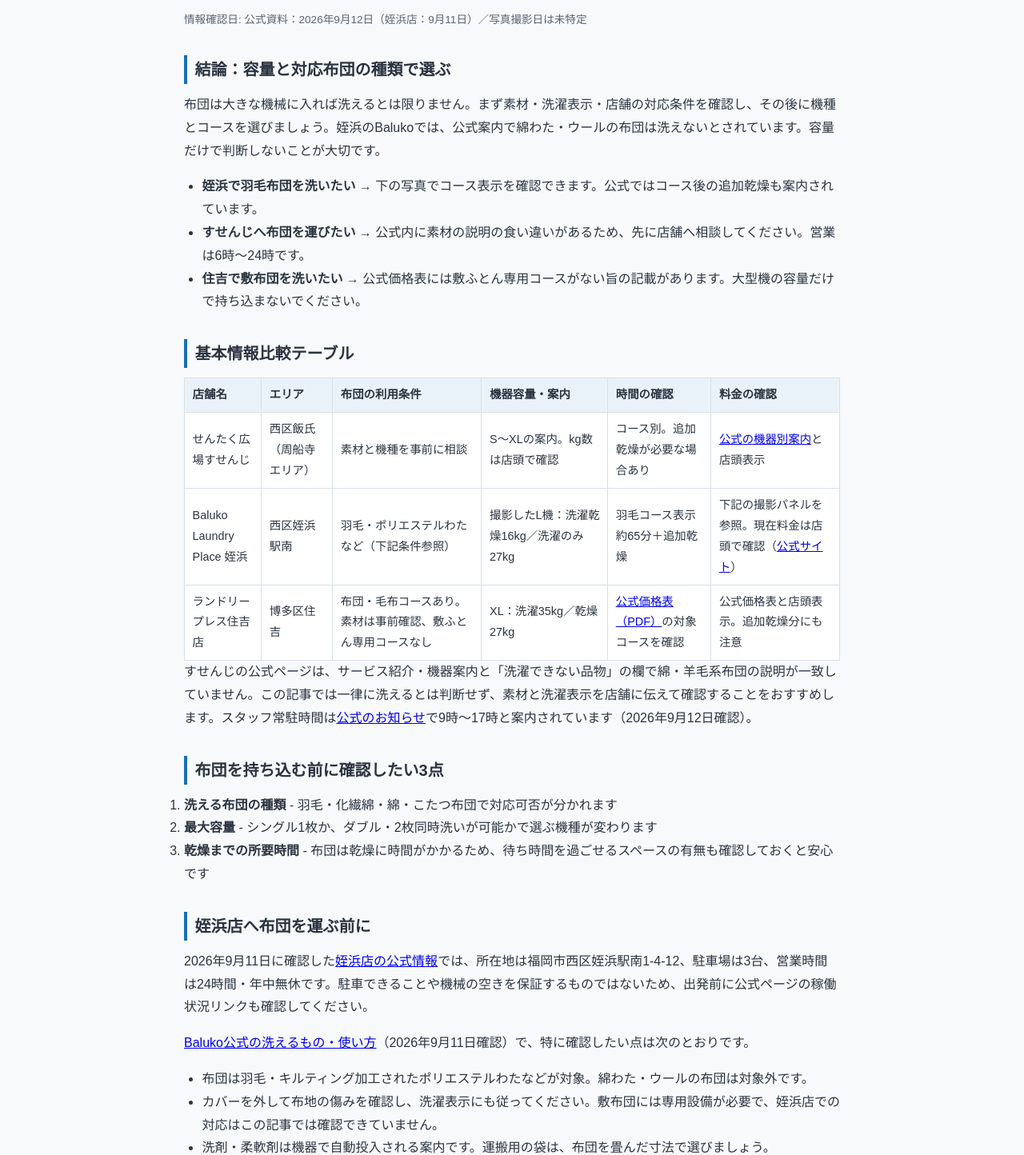
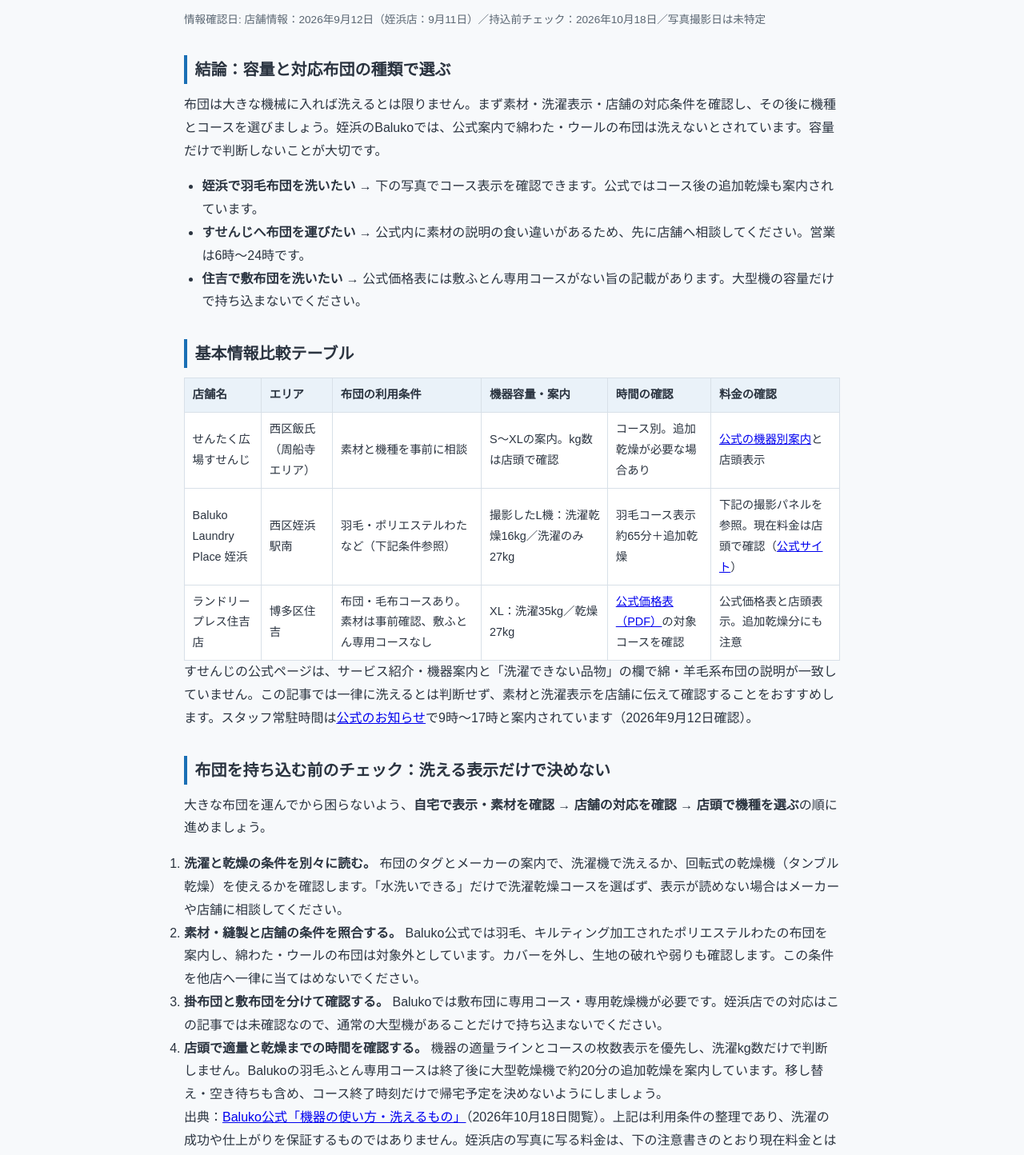
Before and after one commit to yu-ta-yu/coinlaundry-fukuoka, an Astro site: page /articles/fukuoka-coinlaundry-futon/ in a window 1280 px wide. Shown: the part 188-1632 px from the top of the page at 80% size. Built offline with nearby package versions, Linux system fonts and the light colour scheme; Astro itself is replaced by a stand-in of ours.

Commit message:
Clarify dryer pricing and futon preparation checks

```diff
--- a/src/content/articles/fukuoka-coinlaundry-24h-tenjin-hakata.md
+++ b/src/content/articles/fukuoka-coinlaundry-24h-tenjin-hakata.md
@@ -2,7 +2,7 @@
 title: "福岡の24時間コインランドリー3店舗比較｜住吉・警固・今川"
 slug: "fukuoka-coinlaundry-24h-tenjin-hakata"
 type: "cluster"
-last_verified: "公式資料：2026年9月12日"
+last_verified: "店舗情報：2026年9月12日／専用乾燥機の公式価格表：2026年10月18日"
 description: "住吉・警固・今川の24時間営業コインランドリー3店舗を所在地・駐車場・決済方法で比較。クリーニング受付との営業時間の違い、深夜利用前の確認点を紹介します。"
 # 楽天アフィリエイトのリンク取得後、下のコメントを外してhrefを差し替えると
 # 記事末尾に「あわせて便利なアイテム」ボックスが自動表示されます
@@ -30,6 +30,21 @@ description: "住吉・警固・今川の24時間営業コインランドリー3
 
 今川は天神そのものではなく、中央区今川の店舗です。徒歩分数は出発地や経路で変わるため、住所から地図で経路を確認してください。乾燥機の台数は今回の公式資料では確認できず、掲載していません。
 
+## 乾燥だけ使いたいときの料金の見方
+
+住吉・警固の公式価格表では、**洗濯乾燥機の「乾燥」欄と、別ページの「乾燥機価格」欄は別**です。乾燥だけを選ぶときは、使用する機器の種類を先に確認してください。
+
+| 専用乾燥機（住吉・警固の公式表） | 100円で運転する時間 | 300円分の運転時間（計算例） |
+|---|---|---|
+| 小型14kg | 10分 | 30分 |
+| 大型25kg | 7分 | 21分 |
+
+出典：[住吉店の公式価格表](https://www.laundrypress.net/wp-content/themes/laundry_press/pdf/fukuoka_store08_cl.pdf)・[警固店の公式価格表](https://www.laundrypress.net/wp-content/themes/laundry_press/pdf/fukuoka_store03_cl.pdf)の各3ページ目（2026年10月18日閲覧）。表は公式資料の掲載額で、現在の店頭料金を保証するものではありません。利用時は店頭表示を優先してください。
+
+300円の例は料金単位を3回分足した計算で、**その時間・金額で乾くという意味ではありません**。素材・量・脱水状態によって必要時間は変わり、追加料金がかかる場合があります。乾燥機を使える洗濯表示かを確認し、機器の適量ラインに従ってください。大きい機械が必ず安い・早いとは限りません。
+
+今川店にはこの料金を流用していません。今川を選ぶ場合は、[店舗公式ページ](https://baluko.jp/baluko-fukuokaimagawa/)の稼働状況リンクと店頭の容量・料金表示を確認してください。布団は衣類と同じ条件で判断せず、[持ち込む前の素材・コース確認](/articles/fukuoka-coinlaundry-futon/)もご覧ください。
+
 ## 深夜利用で気をつけたいポイント
 
 ### 立地と人通り
@@ -44,7 +59,7 @@ description: "住吉・警固・今川の24時間営業コインランドリー3
 
 ## 情報の確認範囲
 
-この記事は2026年9月12日に閲覧した公式店舗ページ・価格表をもとにしています。3店舗の現地写真、深夜利用、洗濯の仕上がりを実体験として評価した記事ではありません。臨時休業や機器の空き、現行料金は利用前に再確認してください。
+店舗情報は2026年9月12日に閲覧した公式資料をもとにし、専用乾燥機の料金欄は2026年10月18日に住吉・警固の公式価格表で確認しました。3店舗の現地写真、深夜利用、洗濯の仕上がりを実体験として評価した記事ではありません。臨時休業や機器の空き、現行料金は利用前に再確認してください。
 
 ## よくある質問（FAQ）
 
--- a/src/content/articles/fukuoka-coinlaundry-futon.md
+++ b/src/content/articles/fukuoka-coinlaundry-futon.md
@@ -2,7 +2,7 @@
 title: "福岡市で布団を洗うなら｜3店舗の利用条件と姪浜店の写真"
 slug: "fukuoka-coinlaundry-futon"
 type: "cluster"
-last_verified: "公式資料：2026年9月12日（姪浜店：9月11日）／写真撮影日は未特定"
+last_verified: "店舗情報：2026年9月12日（姪浜店：9月11日）／持込前チェック：2026年10月18日／写真撮影日は未特定"
 description: "福岡市の姪浜・すせんじ・住吉で布団を洗う前の条件を比較。素材の注意点、住吉の敷ふとん専用コースの有無、姪浜店の機器パネル写真を紹介します。"
 og_image: "/images/meinohama/gaikan.webp"
 affiliates:
@@ -29,11 +29,16 @@ affiliates:
 
 すせんじの公式ページは、サービス紹介・機器案内と「洗濯できない品物」の欄で綿・羊毛系布団の説明が一致していません。この記事では一律に洗えるとは判断せず、素材と洗濯表示を店舗に伝えて確認することをおすすめします。スタッフ常駐時間は[公式のお知らせ](https://sentakuhiroba.com/archives/230)で9時〜17時と案内されています（2026年9月12日確認）。
 
-## 布団を持ち込む前に確認したい3点
+## 布団を持ち込む前のチェック：洗える表示だけで決めない
 
-1. **洗える布団の種類** - 羽毛・化繊綿・綿・こたつ布団で対応可否が分かれます
-2. **最大容量** - シングル1枚か、ダブル・2枚同時洗いが可能かで選ぶ機種が変わります
-3. **乾燥までの所要時間** - 布団は乾燥に時間がかかるため、待ち時間を過ごせるスペースの有無も確認しておくと安心です
+大きな布団を運んでから困らないよう、**自宅で表示・素材を確認 → 店舗の対応を確認 → 店頭で機種を選ぶ**の順に進めましょう。
+
+1. **洗濯と乾燥の条件を別々に読む。** 布団のタグとメーカーの案内で、洗濯機で洗えるか、回転式の乾燥機（タンブル乾燥）を使えるかを確認します。「水洗いできる」だけで洗濯乾燥コースを選ばず、表示が読めない場合はメーカーや店舗に相談してください。
+2. **素材・縫製と店舗の条件を照合する。** Baluko公式では羽毛、キルティング加工されたポリエステルわたの布団を案内し、綿わた・ウールの布団は対象外としています。カバーを外し、生地の破れや弱りも確認します。この条件を他店へ一律に当てはめないでください。
+3. **掛布団と敷布団を分けて確認する。** Balukoでは敷布団に専用コース・専用乾燥機が必要です。姪浜店での対応はこの記事では未確認なので、通常の大型機があることだけで持ち込まないでください。
+4. **店頭で適量と乾燥までの時間を確認する。** 機器の適量ラインとコースの枚数表示を優先し、洗濯kg数だけで判断しません。Balukoの羽毛ふとん専用コースは終了後に大型乾燥機で約20分の追加乾燥を案内しています。移し替え・空き待ちも含め、コース終了時刻だけで帰宅予定を決めないようにしましょう。
+
+出典：[Baluko公式「機器の使い方・洗えるもの」](https://baluko.jp/self-laundry?cont=washable)（2026年10月18日閲覧）。上記は利用条件の整理であり、洗濯の成功や仕上がりを保証するものではありません。姪浜店の写真に写る料金は、下の注意書きのとおり現在料金とは区別しています。
 
 ## 姪浜店へ布団を運ぶ前に
 
```
